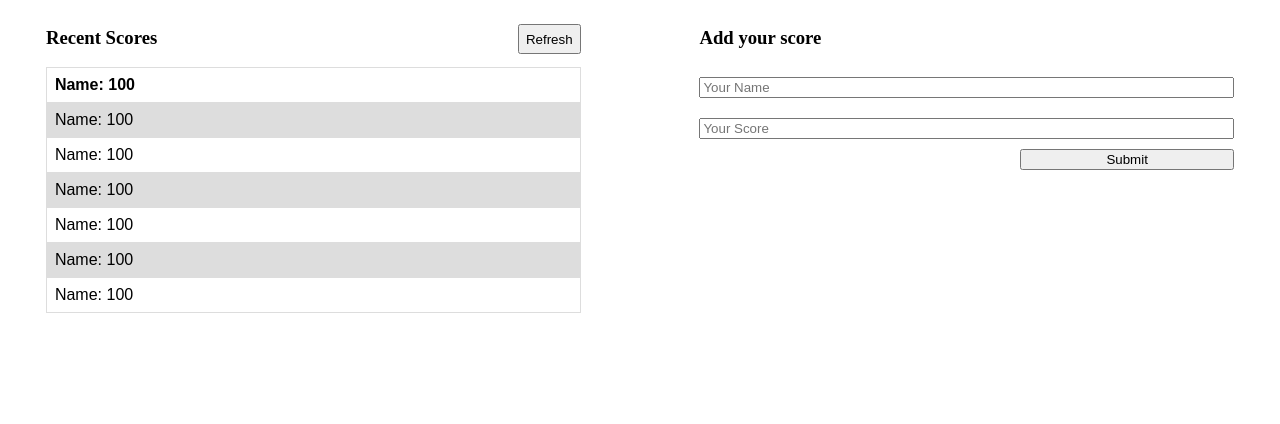
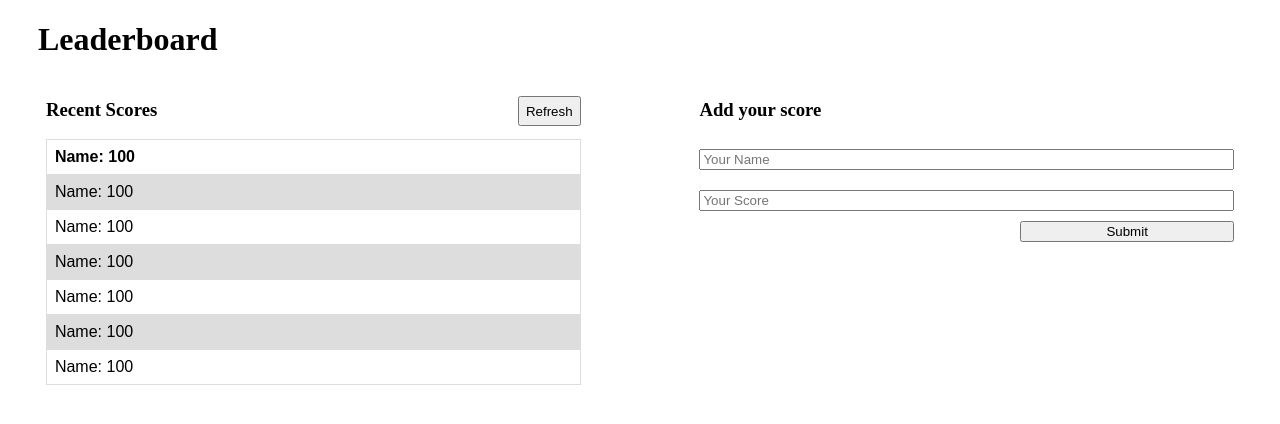
Before and after one commit to shakerAbuDrais/leaderboard, a website built with webpack: page src/index.html in a window 1280 px wide. Built offline with nearby package versions, Linux system fonts and the light colour scheme.

Commit message:
Add readme file, add h1 title

```diff
--- a/src/index.html
+++ b/src/index.html
@@ -7,6 +7,7 @@
     <title>Leaderboard</title>
 </head>
 <body>
+  <h1>Leaderboard</h1>
     <main>
         <div class="left-side">
             <div class="left-head">
--- a/src/style.css
+++ b/src/style.css
@@ -1,3 +1,7 @@
+h1 {
+  padding-left: 30px;
+}
+
 main {
   display: flex;
   margin: auto;
```
Also changed, not shown: README.md.
